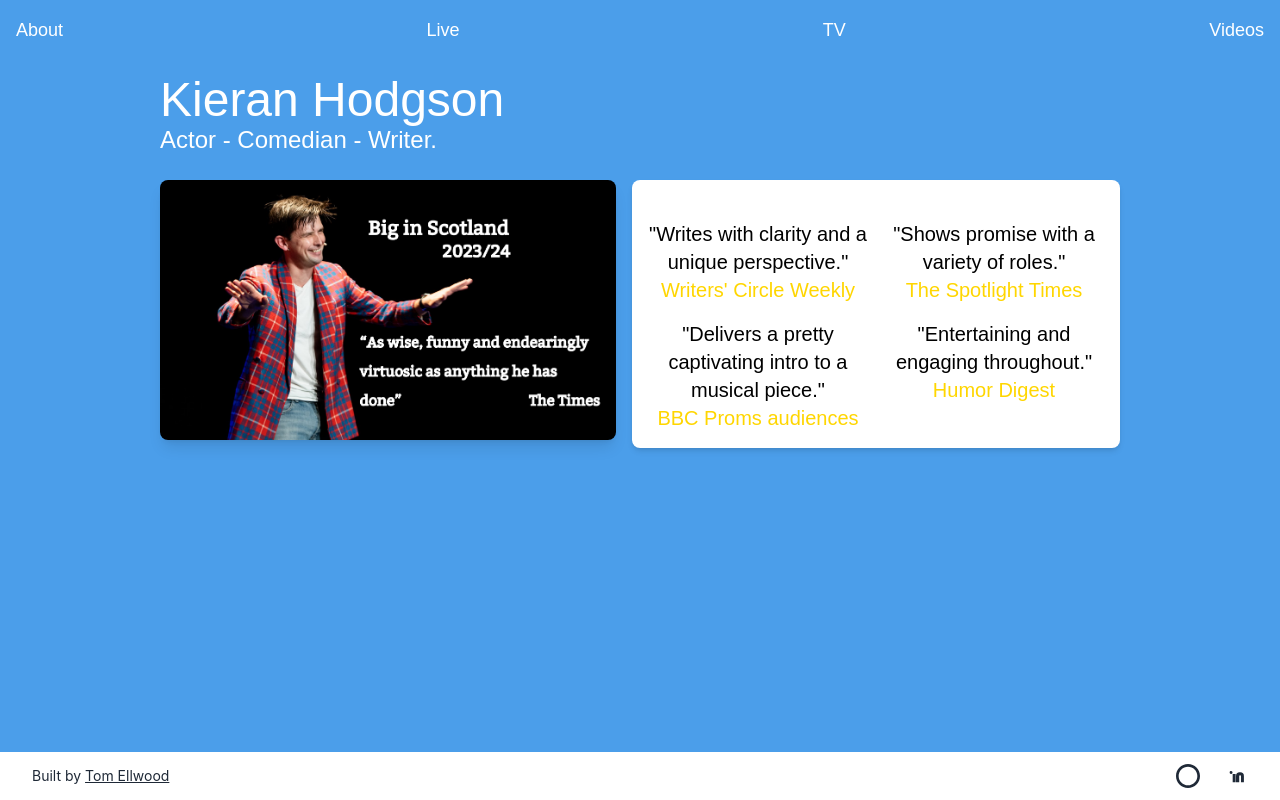
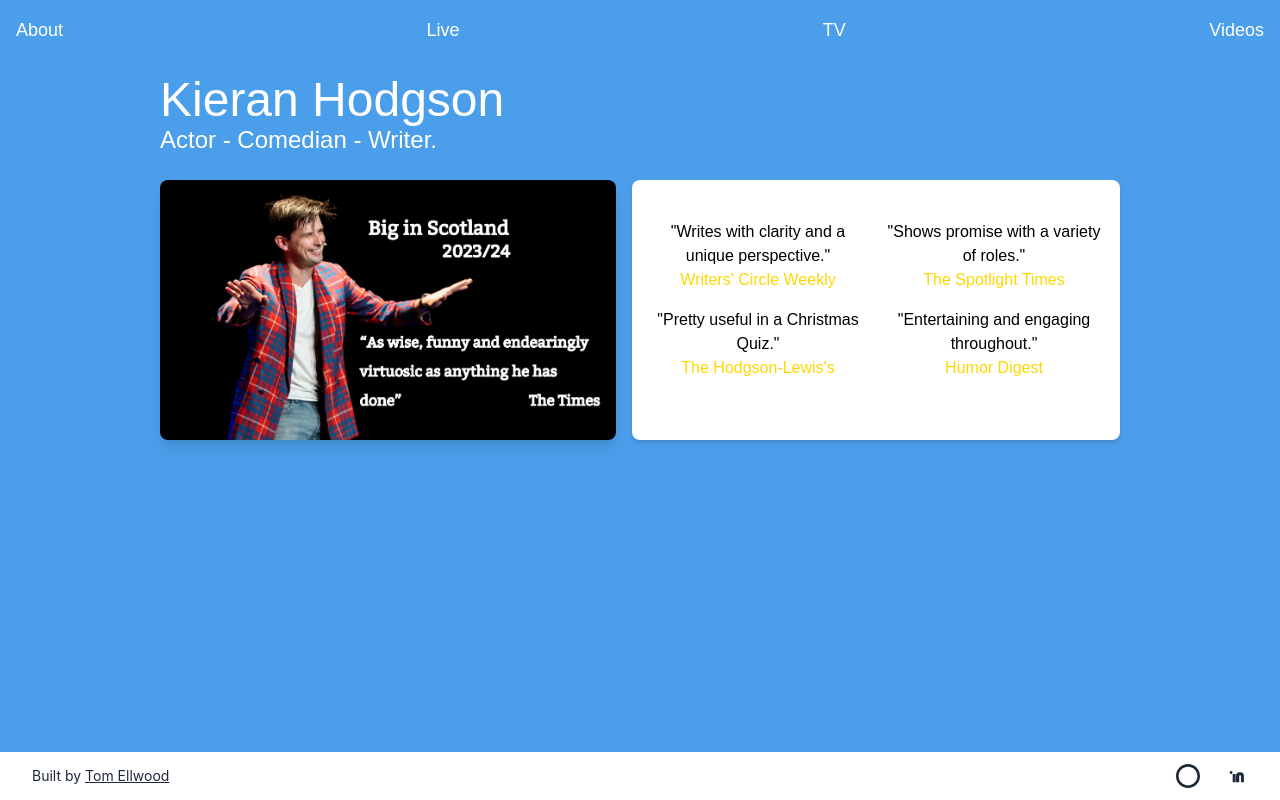
Before and after one commit to TEllwood23/K-H-Site, a React (Vite) app: page / in a window 1280 px wide. Built offline with nearby package versions, Linux system fonts and the light colour scheme; a web font is replaced by a local one; what aws-amplify would draw is missing.

Commit message:
Make quotation text smaller

```diff
--- a/src/components/QuotationActor.jsx
+++ b/src/components/QuotationActor.jsx
@@ -34,7 +34,7 @@ function Quotation() {
   return (
     <div className={`transition-opacity duration-1000 ${fadeClass} text-center`}>
       {currentQuote && (
-        <div className="text-xl font-sans">
+        <div className="text-l font-sans">
           <p className="text-black">{`"${currentQuote.quote}"`}</p>
           <p className="text-textSecondary">{currentQuote.source}</p>
         </div>
--- a/src/components/QuotationComedian.jsx
+++ b/src/components/QuotationComedian.jsx
@@ -34,7 +34,7 @@ function Quotation() {
   return (
     <div className={`transition-opacity duration-1000 ${fadeClass} text-center`}>
       {currentQuote && (
-        <div className="text-xl font-sans">
+        <div className="text-l font-sans">
           <p className="text-black">{`"${currentQuote.quote}"`}</p>
           <p className="text-textSecondary">{currentQuote.source}</p>
         </div>
--- a/src/components/QuotationLive.jsx
+++ b/src/components/QuotationLive.jsx
@@ -1,5 +1,5 @@
 import { useEffect, useState } from 'react';
-import quotes from '../data/quotationsWriter.json'; // Adjust the path if needed
+import quotes from '../data/quotationsLive.json'; // Adjust the path if needed
 
 function Quotation() {
   const [currentQuote, setCurrentQuote] = useState(null); // Current quote
@@ -34,7 +34,7 @@ function Quotation() {
   return (
     <div className={`transition-opacity duration-1000 ${fadeClass} text-center`}>
       {currentQuote && (
-        <div className="text-xl font-sans">
+        <div className="text-l font-sans">
           <p className="text-black">{`"${currentQuote.quote}"`}</p>
           <p className="text-textSecondary">{currentQuote.source}</p>
         </div>
--- a/src/components/QuotationWriter.jsx
+++ b/src/components/QuotationWriter.jsx
@@ -149,7 +149,7 @@ function Quotation() {
   return (
     <div className={`transition-opacity duration-1000 ${fadeClass} text-center`}>
       {currentQuote && (
-        <div className="text-xl font-sans">
+        <div className="text-l font-sans">
           <p className="text-black">{`"${currentQuote.quote}"`}</p>
           <p className="text-textSecondary">{currentQuote.source}</p>
         </div>
```
